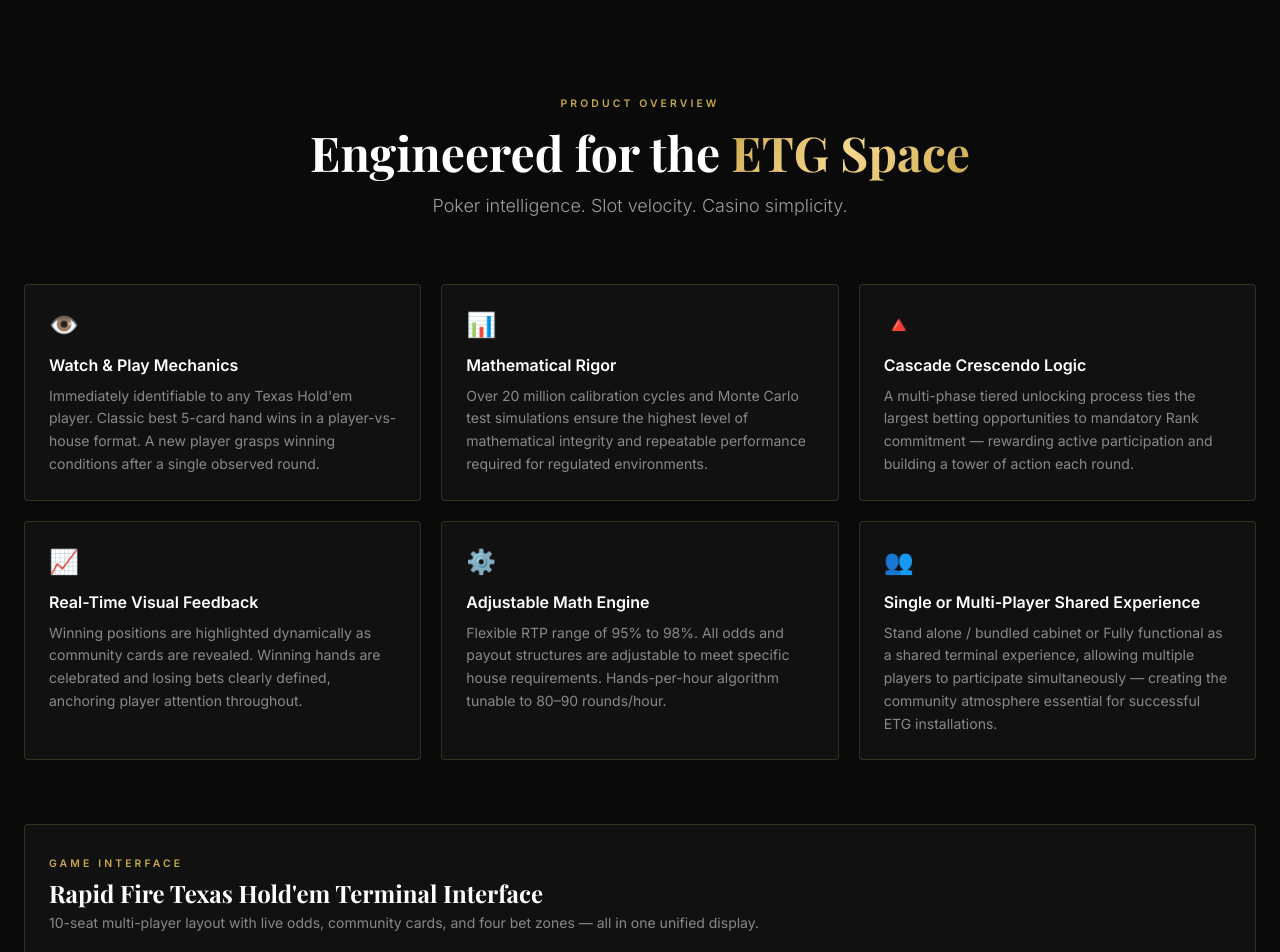
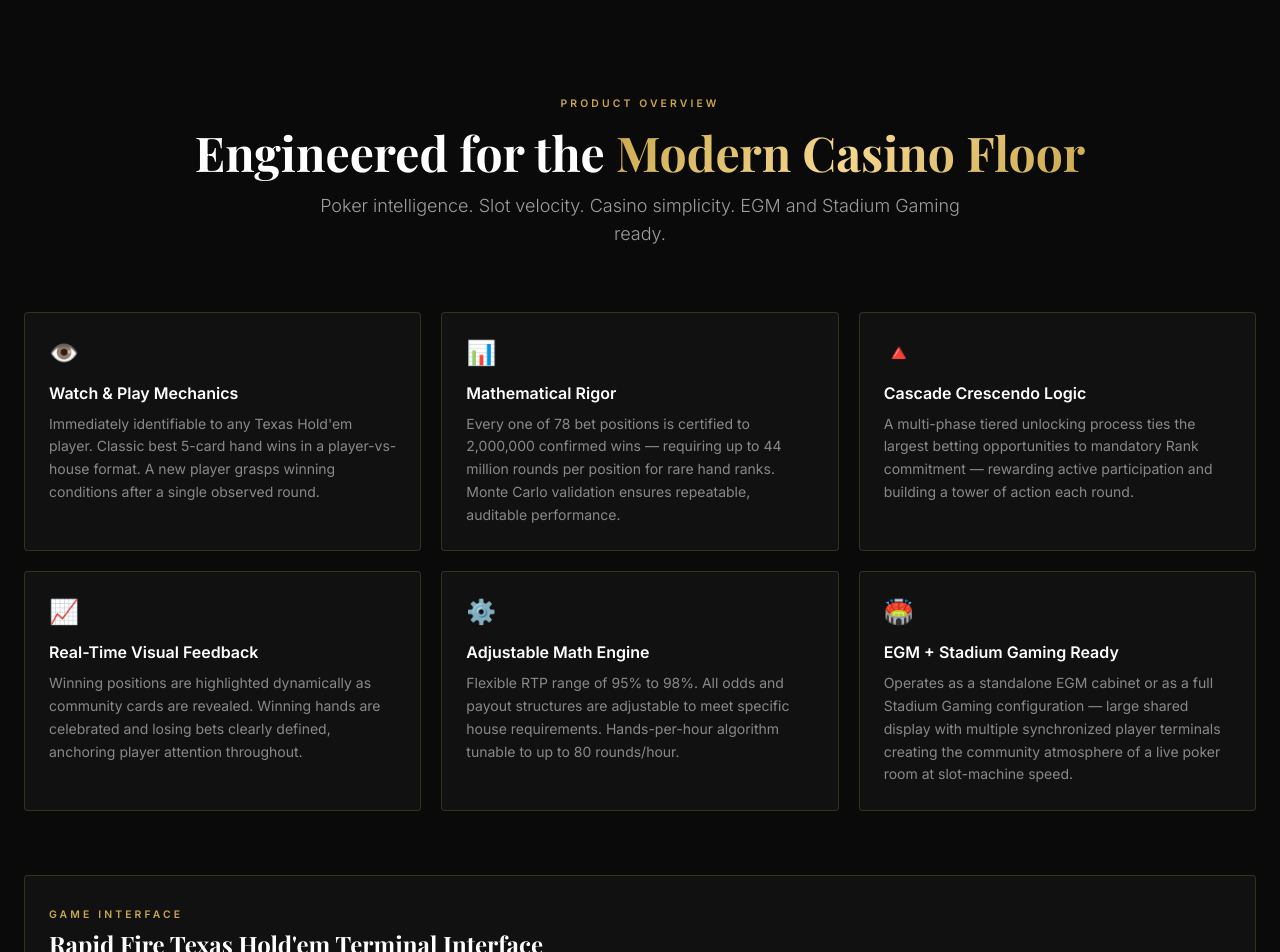
Before and after one commit to KellarM/website-rapid-fire-texas-hold-em, a React (Vite) app: page / in a window 1280 px wide. Shown: the part 800-1752 px from the top of the page. Built offline with nearby package versions, Linux system fonts and the light colour scheme; no server answers.

Commit message:
fix: EGM+Stadium Gaming copy, wins-based math rigor, corrected RPH

```diff
--- a/src/components/OverviewSection.jsx
+++ b/src/components/OverviewSection.jsx
@@ -4,12 +4,12 @@ const features = [
   {
     icon: '👁️',
     title: 'Watch & Play Mechanics',
-    desc: 'Immediately identifiable to any Texas Hold\'em player. Classic best 5-card hand wins in a player-vs-house format. A new player grasps winning conditions after a single observed round.',
+    desc: "Immediately identifiable to any Texas Hold'em player. Classic best 5-card hand wins in a player-vs-house format. A new player grasps winning conditions after a single observed round.",
   },
   {
     icon: '📊',
     title: 'Mathematical Rigor',
-    desc: 'Over 20 million calibration cycles and Monte Carlo test simulations ensure the highest level of mathematical integrity and repeatable performance required for regulated environments.',
+    desc: 'Every one of 78 bet positions is certified to 2,000,000 confirmed wins — requiring up to 44 million rounds per position for rare hand ranks. Monte Carlo validation ensures repeatable, auditable performance.',
   },
   {
     icon: '🔺',
@@ -24,21 +24,21 @@ const features = [
   {
     icon: '⚙️',
     title: 'Adjustable Math Engine',
-    desc: 'Flexible RTP range of 95% to 98%. All odds and payout structures are adjustable to meet specific house requirements. Hands-per-hour algorithm tunable to 80–90 rounds/hour.',
+    desc: 'Flexible RTP range of 95% to 98%. All odds and payout structures are adjustable to meet specific house requirements. Hands-per-hour algorithm tunable to up to 80 rounds/hour.',
   },
   {
-    icon: '👥',
-    title: 'Single or Multi-Player Shared Experience',
-    desc: 'Stand alone / bundled cabinet or Fully functional as a shared terminal experience, allowing multiple players to participate simultaneously — creating the community atmosphere essential for successful ETG installations.',
+    icon: '🏟️',
+    title: 'EGM + Stadium Gaming Ready',
+    desc: 'Operates as a standalone EGM cabinet or as a full Stadium Gaming configuration — large shared display with multiple synchronized player terminals creating the community atmosphere of a live poker room at slot-machine speed.',
   },
 ];
 
 export default function OverviewSection() {
   const ref = useScrollReveal();
-
   return (
     <section id="overview" style={{ backgroundColor: '#0A0A0A' }} className="py-24">
       <div className="max-w-7xl mx-auto px-6">
+
         {/* Header */}
         <div ref={ref} className="reveal text-center mb-16">
           <div className="flex items-center justify-center gap-4 mb-4">
@@ -47,10 +47,10 @@ export default function OverviewSection() {
             <div className="h-px w-12 bg-gold/60" />
           </div>
           <h2 className="font-playfair text-4xl md:text-5xl text-white font-bold mb-4">
-            Engineered for the <span className="text-gold-gradient">ETG Space</span>
+            Engineered for the <span className="text-gold-gradient">Modern Casino Floor</span>
           </h2>
           <p className="text-white/60 text-lg max-w-2xl mx-auto font-light">
-            Poker intelligence. Slot velocity. Casino simplicity.
+            Poker intelligence. Slot velocity. Casino simplicity. EGM and Stadium Gaming ready.
           </p>
         </div>
 
@@ -69,14 +69,13 @@ export default function OverviewSection() {
           ))}
         </div>
 
-        {/* Game Interface Annotated */}
+        {/* Game Interface */}
         <div className="card-dark rounded-sm overflow-hidden">
           <div className="p-6 border-b border-gold/10">
             <span className="section-label">Game Interface</span>
             <h3 className="text-white text-2xl font-playfair font-bold mt-1">Rapid Fire Texas Hold'em Terminal Interface</h3>
-            <p className="text-white/50 text-sm mt-1">10-seat multi-player layout with live odds, community cards, and four bet zones — all in one unified display.</p>
+            <p className="text-white/50 text-sm mt-1">10-seat layout with live odds, community cards, and four bet zones — unified on a single display. Scalable to full stadium configuration.</p>
           </div>
-
           <div style={{ backgroundColor: '#0A0A0A', display: 'flex', justifyContent: 'center', padding: '1.5rem' }}>
             <img
               src="https://media.base44.com/images/public/6a18db090bc2bcd630da3665/787432b72_image.png"
@@ -85,7 +84,7 @@ export default function OverviewSection() {
             />
           </div>
           <div className="grid grid-cols-2 md:grid-cols-5 gap-0 border-t border-gold/10">
-            {['No Dealer Required', 'No Skill Required', 'Fully Certified Engine', 'iGaming-Ready HTML5', 'RGS Compatible'].map((item, i) => (
+            {['No Dealer Required', 'No Skill Required', 'EGM & Stadium Ready', 'iGaming-Ready HTML5', 'RGS Compatible'].map((item, i) => (
               <div key={item} className={`px-4 py-3 text-center ${i < 4 ? 'border-r border-gold/10' : ''}`}>
                 <div className="text-gold text-lg mb-0.5">✓</div>
                 <div className="text-white/60 text-xs leading-tight">{item}</div>
@@ -93,6 +92,7 @@ export default function OverviewSection() {
             ))}
           </div>
         </div>
+
       </div>
     </section>
   );
```
